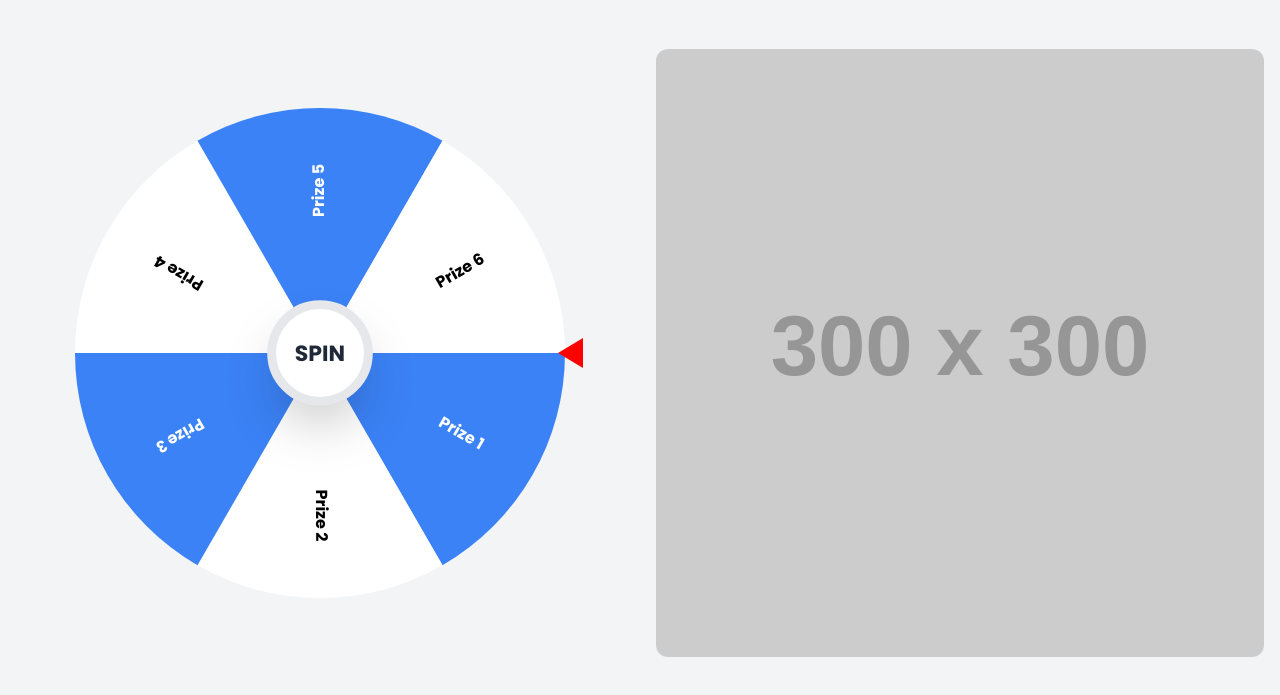
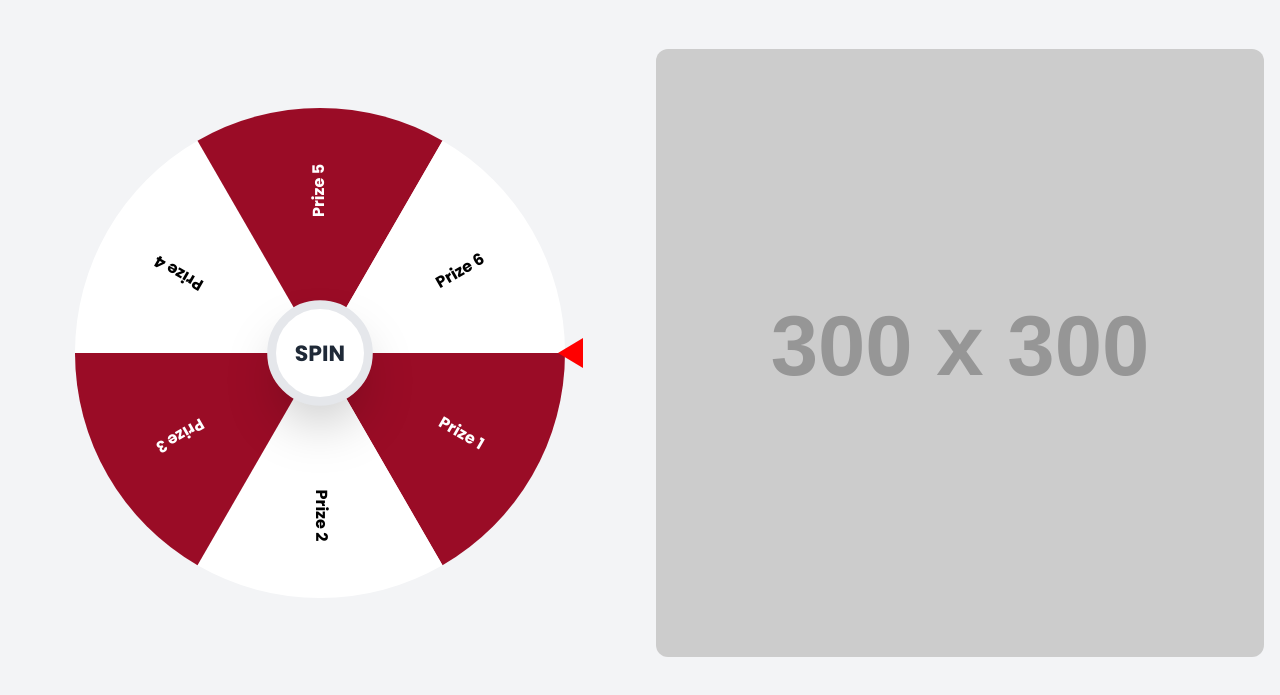
Before and after one commit to MonyDeth/wheel-spin-aditi, a website: page index.html in a window 1280 px wide. Shown: the part 63-758 px from the top of the page. Drawn offline with nearby package versions, Linux system fonts and the light colour scheme; placeholder pictures from the web are drawn by us.

Commit message:
adjustment on default color

```diff
--- a/index.html
+++ b/index.html
@@ -234,7 +234,7 @@
             { name: 'Prize 5', image: 'https://placehold.co/400x400/8b5cf6/ffffff?text=Prize+5' },
             { name: 'Prize 6', image: 'https://placehold.co/400x400/ec4899/ffffff?text=Prize+6' },
         ];
-        let colors = ['#3b82f6', '#ffffff'];
+        let colors = ['#9A0C26', '#ffffff'];
         let spinDuration = 8;
         let spinAngle = 0;
         let isSpinning = false;
```
